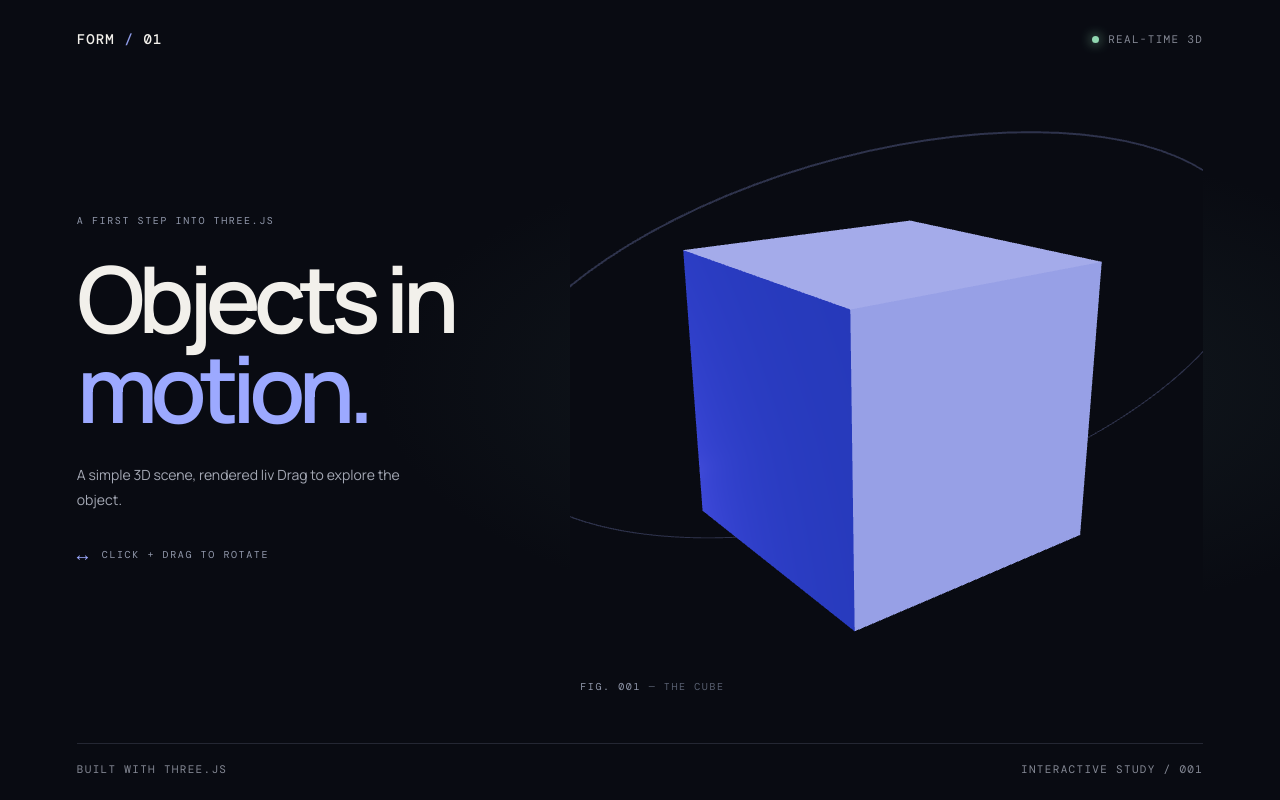
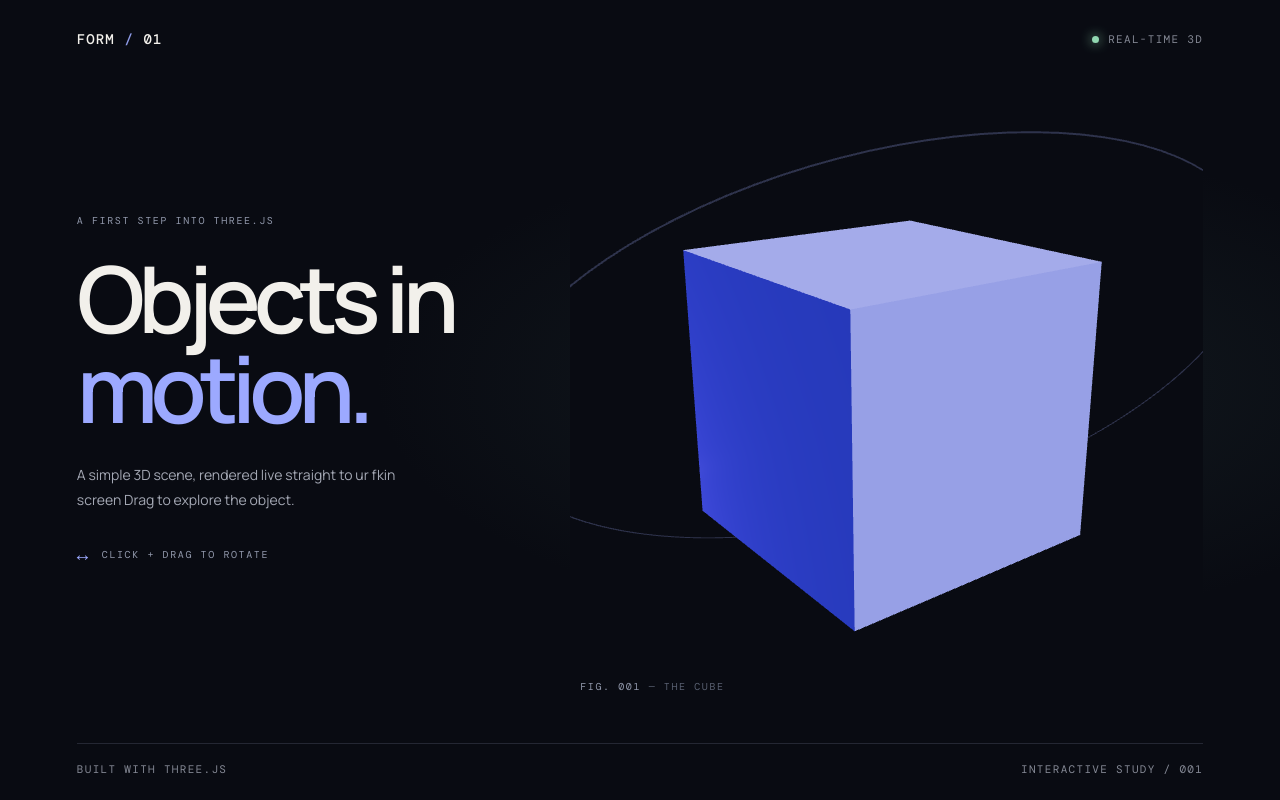
Before and after one commit to anishgxtr/3d, a website built with Vite: page index.html in a window 1280 px wide. Built offline with nearby package versions, Linux system fonts and the light colour scheme; animation ran at ten frames a second.

Commit message:
Update index.html

```diff
--- a/index.html
+++ b/index.html
@@ -18,7 +18,7 @@
           <p class="eyebrow">A FIRST STEP INTO THREE.JS</p>
           <h1>Objects in<br /><em>motion.</em></h1>
           <p class="description">
-            A simple 3D scene, rendered liv
+            A simple 3D scene, rendered live straight to ur fkin screen
             Drag to explore the object.
           </p>
           <div class="hint"><span>↔</span> CLICK + DRAG TO ROTATE</div>
```
